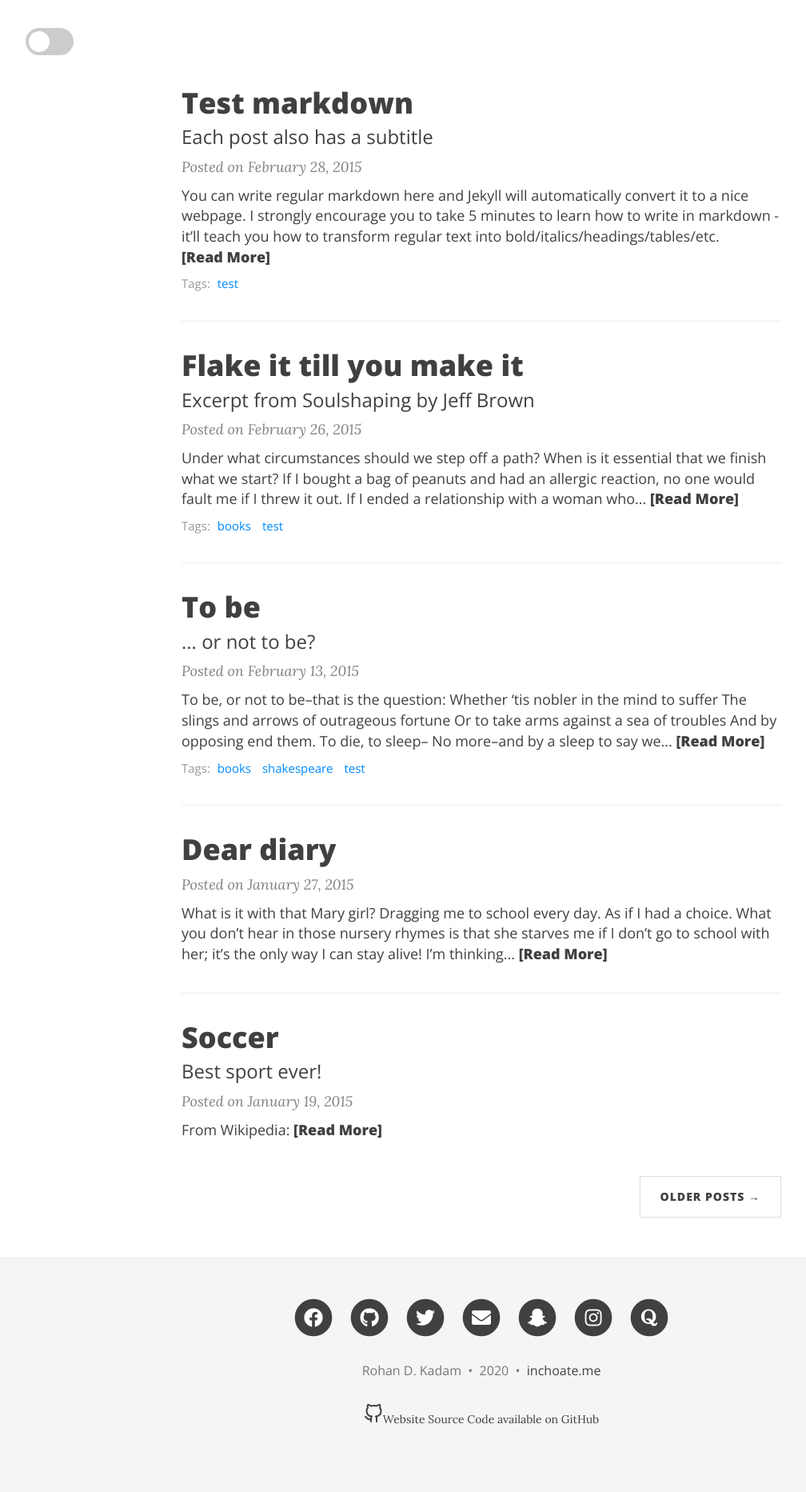
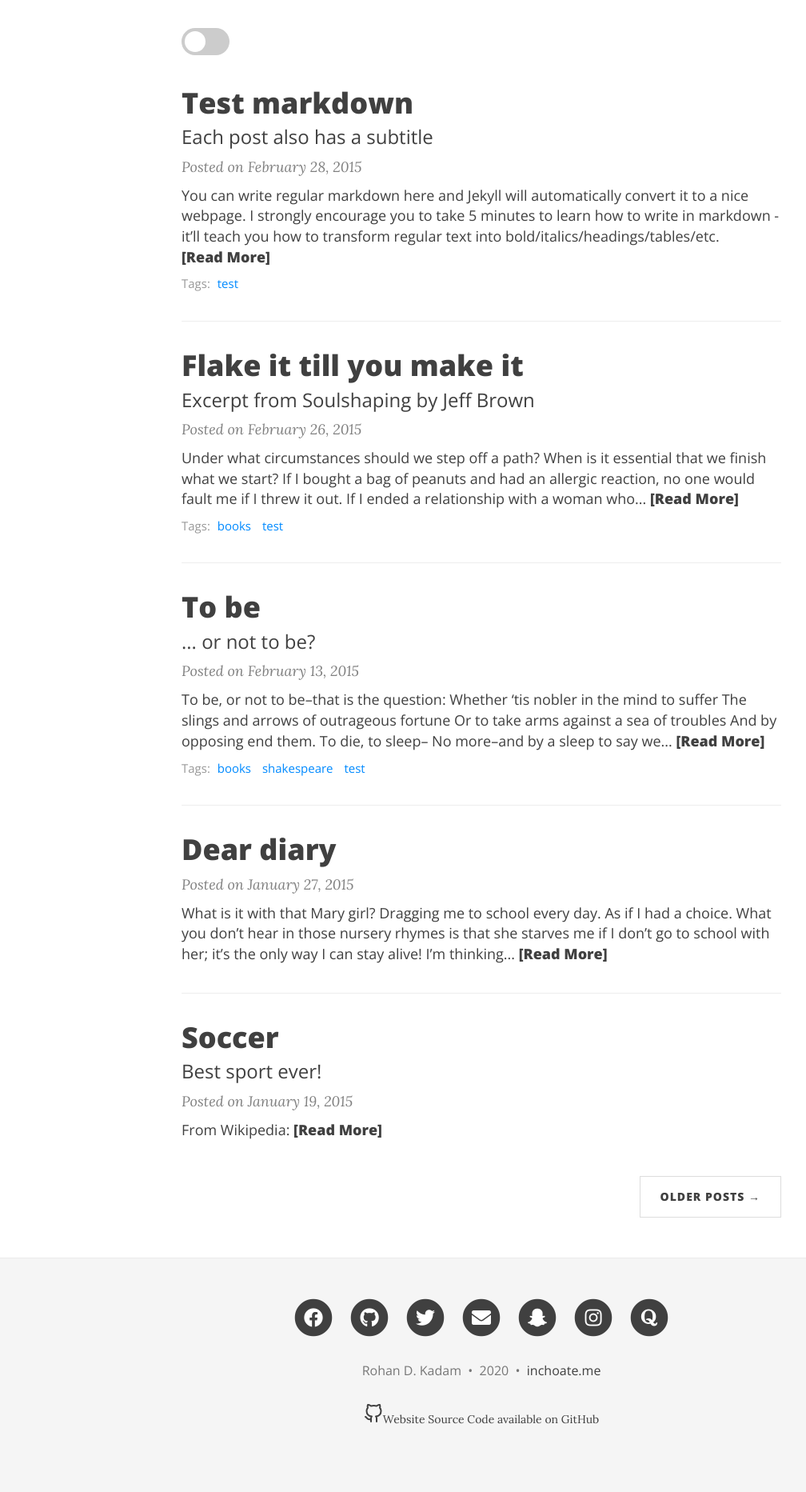
Before and after one commit to iamrdk21/Website1, a Jekyll site: the page built from index.html, in a window 1280 px wide. Shown: the part 543-2408 px from the top of the page at 80% size, without its empty margins (38-1046 px from the left). Built offline with Jekyll 4.4.1, drawn with Linux system fonts in a browser that asks for light colours; nearby versions of some CDN libraries; the list of posts is cut into pages by our own code.

Commit message:
Update page.html

```diff
--- a/_layouts/page.html
+++ b/_layouts/page.html
@@ -5,7 +5,11 @@ layout: base
 {% include header.html type="page" %}
 
 <div class="container" role="main">
-	  <head><link rel="stylesheet" href="../css/dark-mode.css"></head>
+
+  <div class="row">
+    <div class="col-lg-8 col-lg-offset-2 col-md-10 col-md-offset-1">
+
+	<head><link rel="stylesheet" href="../css/dark-mode.css"></head>
 
 <label class="switch">
   <input type="checkbox" id="switchValue" name="XYZ" onclick="myFunction()">
@@ -20,8 +24,7 @@ function myFunction()
 var isChecked=document.getElementById("switchValue").checked;
 console.log(isChecked);
 </script>
-  <div class="row">
-    <div class="col-lg-8 col-lg-offset-2 col-md-10 col-md-offset-1">
+
       {{ content }}
 	  {% include comments.html %}
     </div>
```
